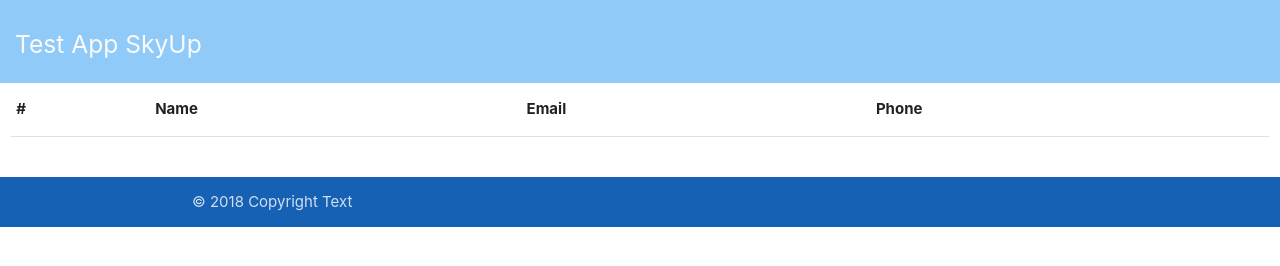
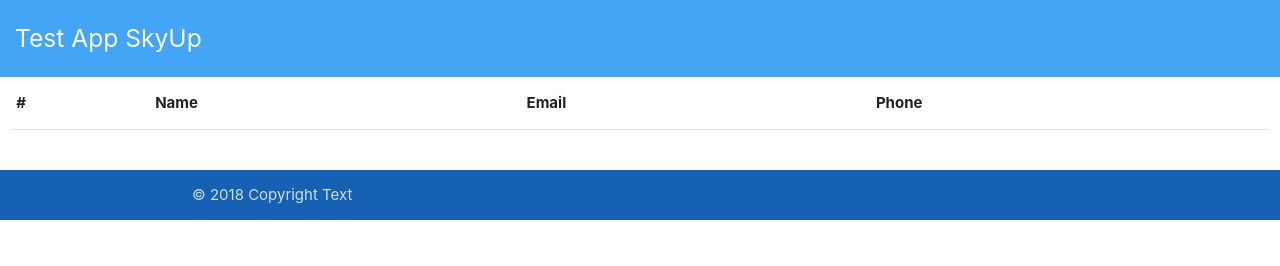
Before and after one commit to defreend/sky-test, a website: page src/index.html at #!/app in a window 1280 px wide. Drawn offline with nearby package versions, Linux system fonts and the light colour scheme; some packages are replaced by stand-ins of ours; files that its build step writes are made by us from their sources; no server answers; files whose address does not match are found by name.

Commit message:
change header color

```diff
--- a/src/views/header.html
+++ b/src/views/header.html
@@ -1,3 +1,3 @@
-  <div class="wrapper blue lighten-3">
-    <h5 class="grey-text text-lighten-5">Test App SkyUp</h5>
-  </div
+  <header class="wrapper blue lighten-1">
+    <h5 class="grey-text text-lighten-5 m-t-sm">Test App SkyUp</h5>
+  </header
```
